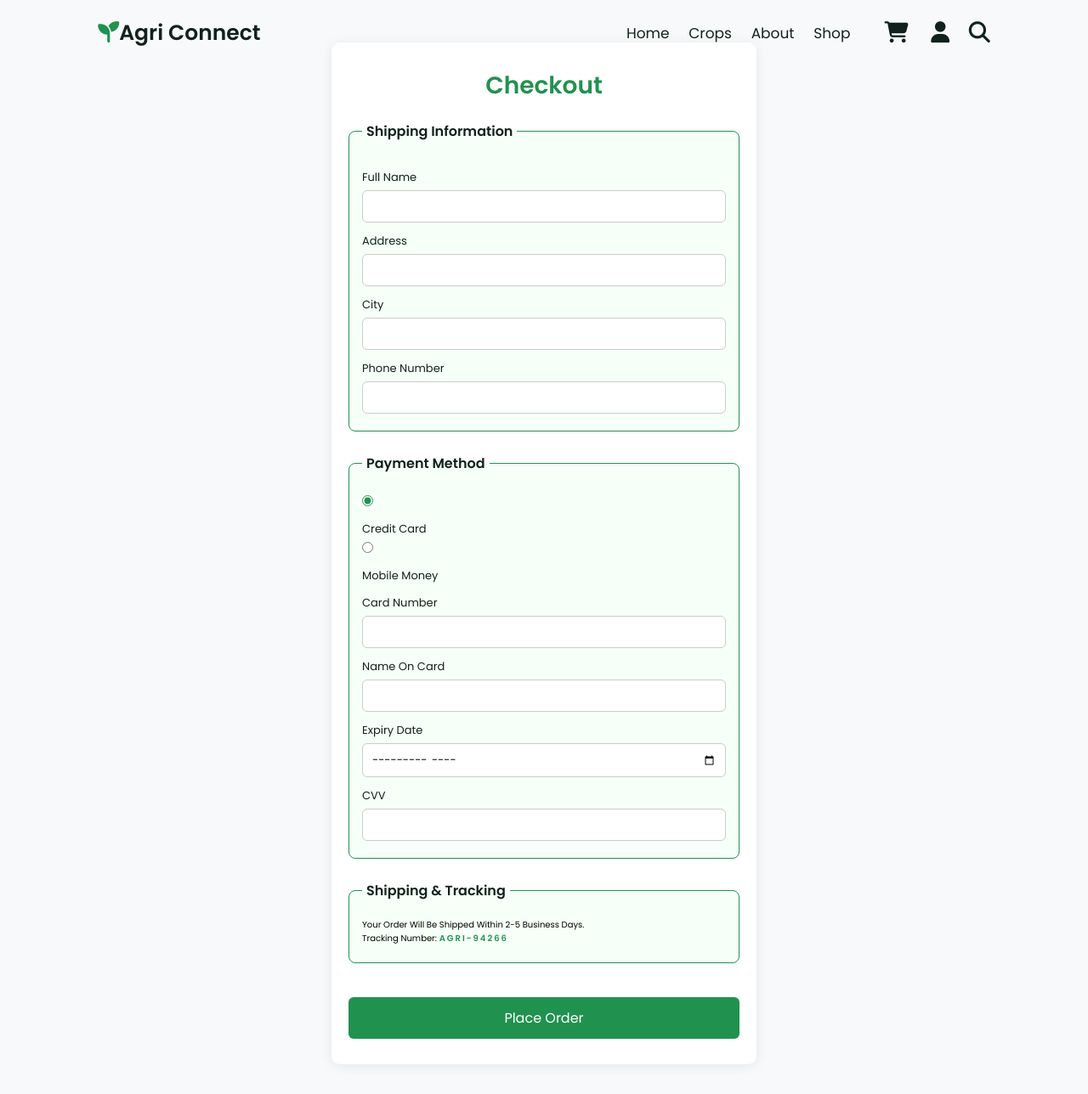
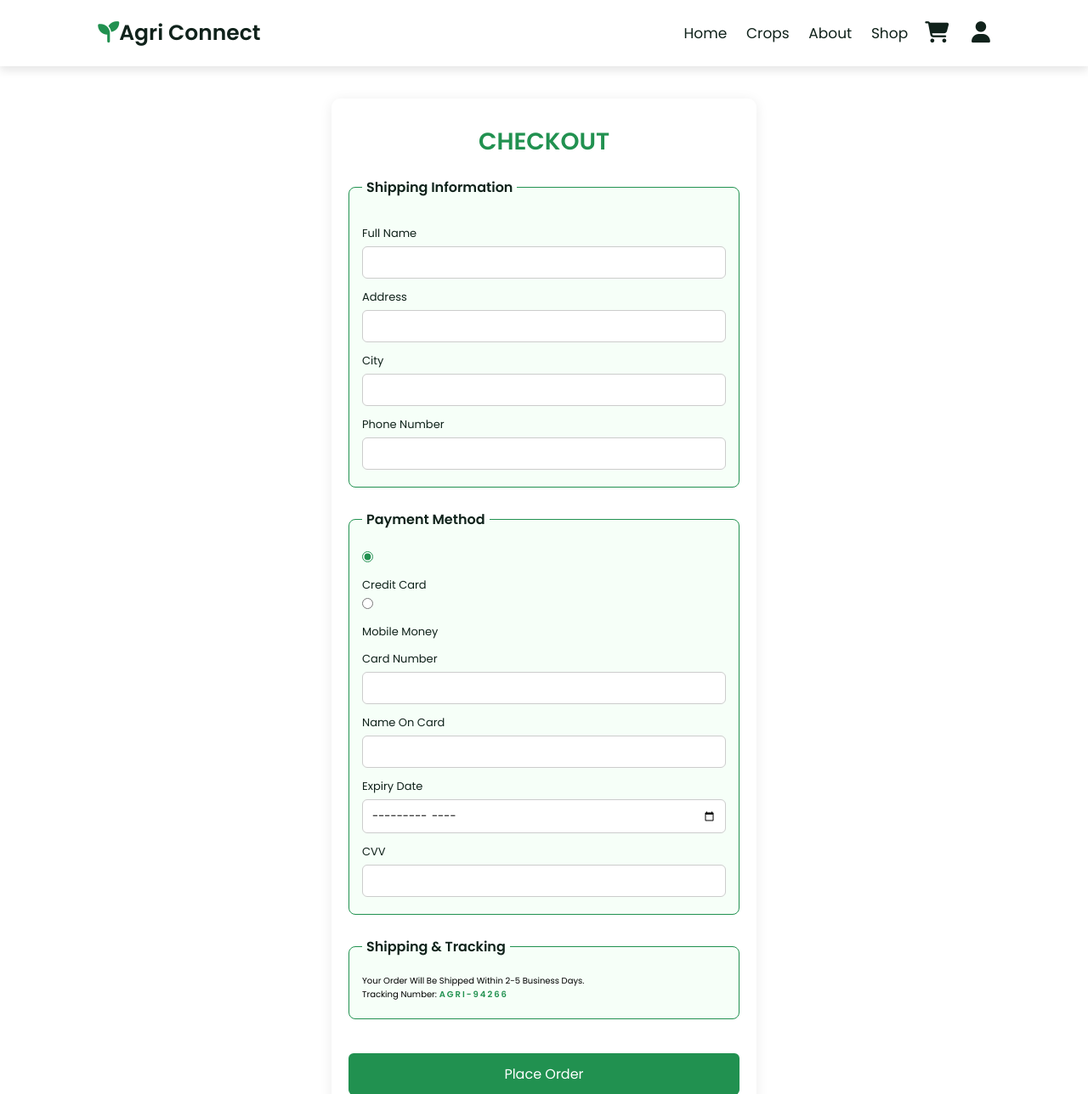
Before and after one commit to KarkYun/Agri_Connect, a PHP site: page /shop/checkout.html in a window 1280 px wide. Shown: the top 1288 px of the page at 85% size. Run offline with PHP 8.4, Linux system fonts and the light colour scheme.

Commit message:
checkout update

```diff
--- a/shop/check.css
+++ b/shop/check.css
@@ -62,6 +62,7 @@ section {
   z-index: 1000;
   display: flex;
   align-items: center;
+  transition: all 0.3s ease;
 }
 .header.active {
   background: #fff;
@@ -286,7 +287,8 @@ img {
 
 /* footer begins */
 .footer {
-  background: linear-gradient(rgba(0, 0, 0, 0.7), rgba(0, 0, 0, 0.8)), url(images/strawberry-field.jpg) no-repeat;
+  top:8rem;
+  background: linear-gradient(rgba(0, 0, 0, 0.7), rgba(0, 0, 0, 0.8)), url(/images/strawberry-field.jpg) no-repeat;
   background-size: cover;
   background-position: center;
   background-attachment: fixed;
@@ -339,14 +341,15 @@ img {
 
 /* Checkout Section Styles */
 .checkout-section {
-  background: #f8f9fa;
   padding: 5rem 0;
+
 }
 
 .checkout-container {
   max-width: 500px;
-  margin-bottom: 5rem;
   margin: 0 auto;
+  position: relative;
+  top: 6.6rem;
   background: #fff;
   border-radius: 10px;
   box-shadow: 0 2px 15px rgba(0,0,0,0.08);
@@ -433,6 +436,7 @@ img {
   align-items: center;
   gap: 10px;
   margin-top: 1rem;
+  top:0.1rem;
 }
 
 .mm-row label {
--- a/shop/checkout.html
+++ b/shop/checkout.html
@@ -9,7 +9,7 @@
     <title>Agri Connect - Checkout</title>
 </head>
 <body>
-    <header class="header">
+    <header class="header active">
         <a href="../index.php" class="logo"><i class="fas fa-seedling"></i>Agri Connect</a>
         <nav class="navbar">
             <div id="nav-close" class="fas fa-times"></div>
@@ -21,10 +21,12 @@
         <div class="icons">
             <div class="fas fa-bars" id="menu-btn"></div>
             <a href="../shop/more.html">
-                <div class="fas fa-shopping-cart" id="cart-btn"></div>
+                <span class="fas fa-shopping-cart" id="cart-btn"></span>
             </a>
-            <div class="fas fa-user" id="login-btn"></div>
-            <div class="fas fa-search" id="search-btn"></div>
+            <a href="../login/login.php">
+            <span class="fas fa-user" id="login-btn"></span>
+            </a>
+
         </div>
     </header>
 
@@ -39,7 +41,7 @@
     <!-- Checkout Section -->
     <section class="checkout-section">
         <div class="checkout-container">
-            <h2>Checkout</h2>
+            <h2>CHECKOUT</h2>
             <form id="checkoutForm">
                 <!-- Shipping Info -->
                 <fieldset>
@@ -112,9 +114,9 @@
             <div class="box">
                 <h3>quick links</h3>
                 <a href="../main/main.html">Home</a>
-                <a href="../index.html">Crops</a>
+                <a href="../index.php">Crops</a>
                 <a href="#about">About</a>
-                <a href="../shop/more.html">Shop</a>
+                <a href="../shop/shop.html">Shop</a>
                 <a href="#reviews">Reviews</a>
                 <a href="#blogs">Blogs</a>
             </div>
```
Also changed, not shown: shop/shop.html (+4 -3 lines).
